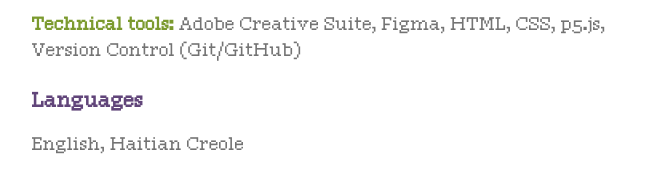
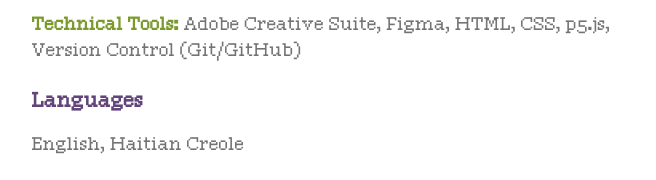
Before and after one commit to anthonyfaustin14/portfolio, a plain HTML site: page about/about.html in a window 1280 px wide. Shown: the part 1616-1796 px from the top of the page, 308-964 px from the left. Drawn offline with Linux system fonts and the light colour scheme.

Commit message:
Update about.html

```diff
--- a/about/about.html
+++ b/about/about.html
@@ -44,7 +44,7 @@
 
       <h2 class="section-heading">Skills + Tools</h2>
       <p><span class="skill-category">Design Skills:</span> Typography and Composition, Layout Design, Color Theory, Contrast Exploration, Storytelling Through Design, Visual Research and Historical Integration</p>
-      <p><span class="skill-category">Technical tools:</span> Adobe Creative Suite, Figma, HTML, CSS, p5.js, Version Control (Git/GitHub)</p>
+      <p><span class="skill-category">Technical Tools:</span> Adobe Creative Suite, Figma, HTML, CSS, p5.js, Version Control (Git/GitHub)</p>
 
       <h2 class="section-heading">Languages</h2>
       <p>English, Haitian Creole</p>
```
